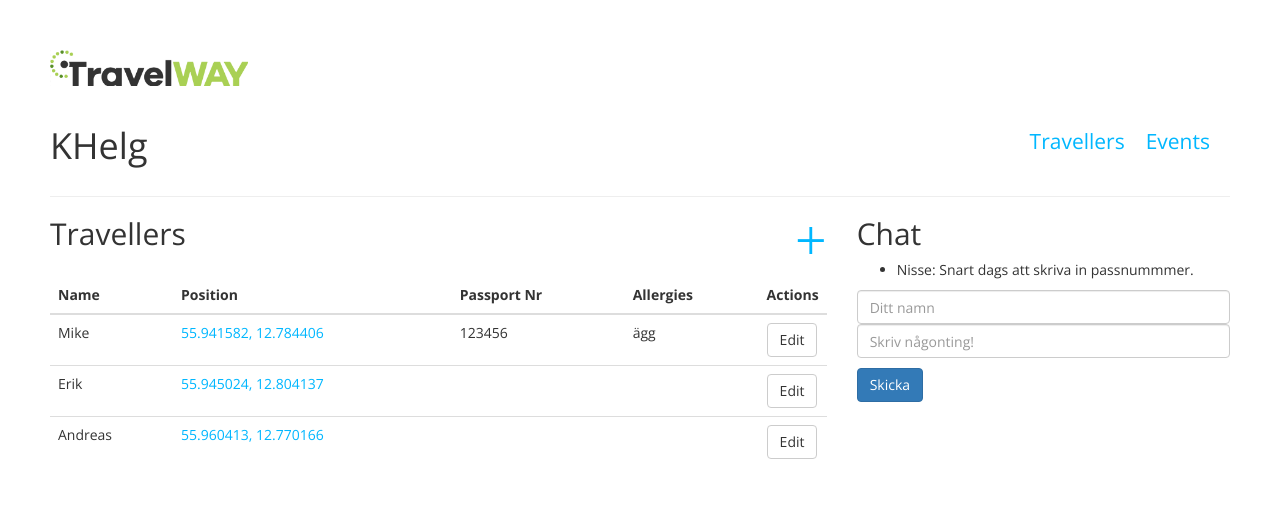
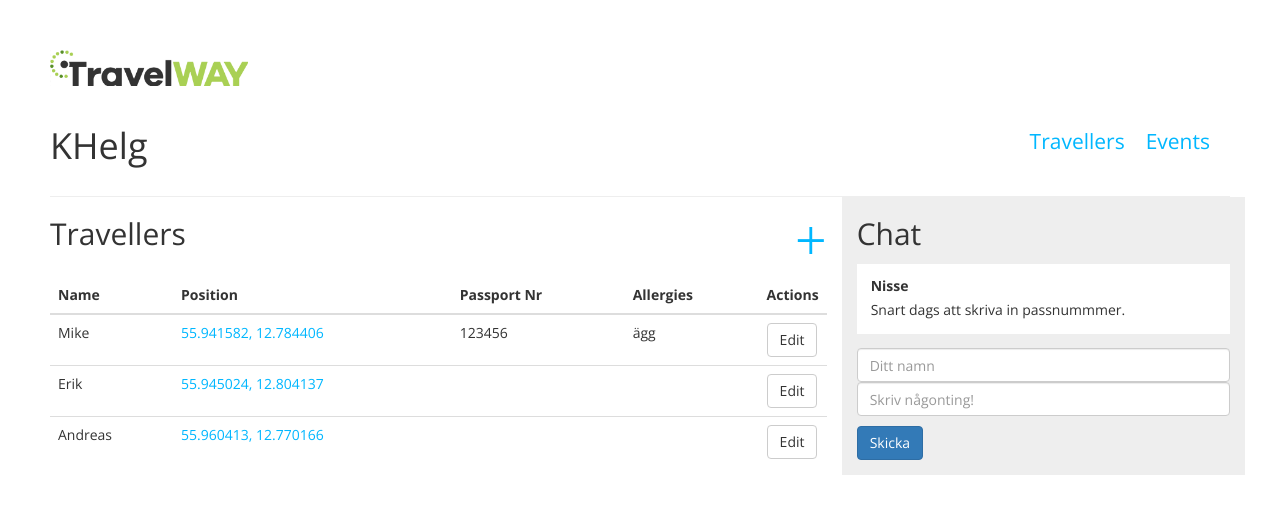
Before and after one commit to jayway/KHelg2015-Team4-server, a Node server app: page /travellers in a window 1280 px wide. Shown: the top 514 px of the page. Run offline with Node 20, Linux system fonts and the light colour scheme; some libraries are stand-ins or nearby versions; some web fonts are replaced.

Commit message:
Log styling

```diff
--- a/public/stylesheets/style.css
+++ b/public/stylesheets/style.css
@@ -62,3 +62,24 @@ td time {
   overflow: hidden;
   white-space: nowrap;
 }
+
+.sidebar {
+  background: #eee;
+}
+
+.log {
+  list-style-type: none;
+  padding: 0;
+  margin: 1em 0;
+}
+
+.log .message {
+  padding: 1em;
+  background: #fff;
+  margin-bottom: 1em;
+}
+.message h3 {
+  font-size: 100%;
+  font-weight: bold;
+  margin: 0 0 .5em 0;
+}
--- a/views/layout.jade
+++ b/views/layout.jade
@@ -6,6 +6,7 @@ html
     link(rel='stylesheet', href='/stylesheets/bootstrap.css')
     link(rel='stylesheet', href='/stylesheets/style.css')
     script(src="https://maxcdn.bootstrapcdn.com/bootstrap/3.3.5/js/bootstrap.min.js")
+    script(src='https://cdnjs.cloudflare.com/ajax/libs/jquery/2.1.4/jquery.js')
     link(href='https://fonts.googleapis.com/css?family=Open+Sans:400,300,300italic,400italic,600,600italic,700,700italic', rel='stylesheet')
   body
     a.logo(href="/")
--- a/views/travellers.jade
+++ b/views/travellers.jade
@@ -27,13 +27,15 @@ block content
               td.actions
                   a(href='#' class="btn btn-default") Edit
 
-    .chat.col-xs-12.col-sm-4.col-md-4.col-lg-4
+    .sidebar.col-xs-12.col-sm-4.col-md-4.col-lg-4
         h2 Chat
         form(action="travellers/newLogMessage" method="post")
-          div.form-group
-            ul
+          .form-group
+            ul.log
               each logMessage in logMessages
-                  li= logMessage.name + ": " + logMessage.message
+                li.message
+                  h3.name= logMessage.name
+                  span.content= logMessage.message
             input(type="text" name="name" class="form-control" id="inputName" placeholder="Ditt namn" value!= currentUser)
             input(type="text" name="message" class="form-control" id="inputMessage" placeholder="Skriv någonting!")
             p
```
